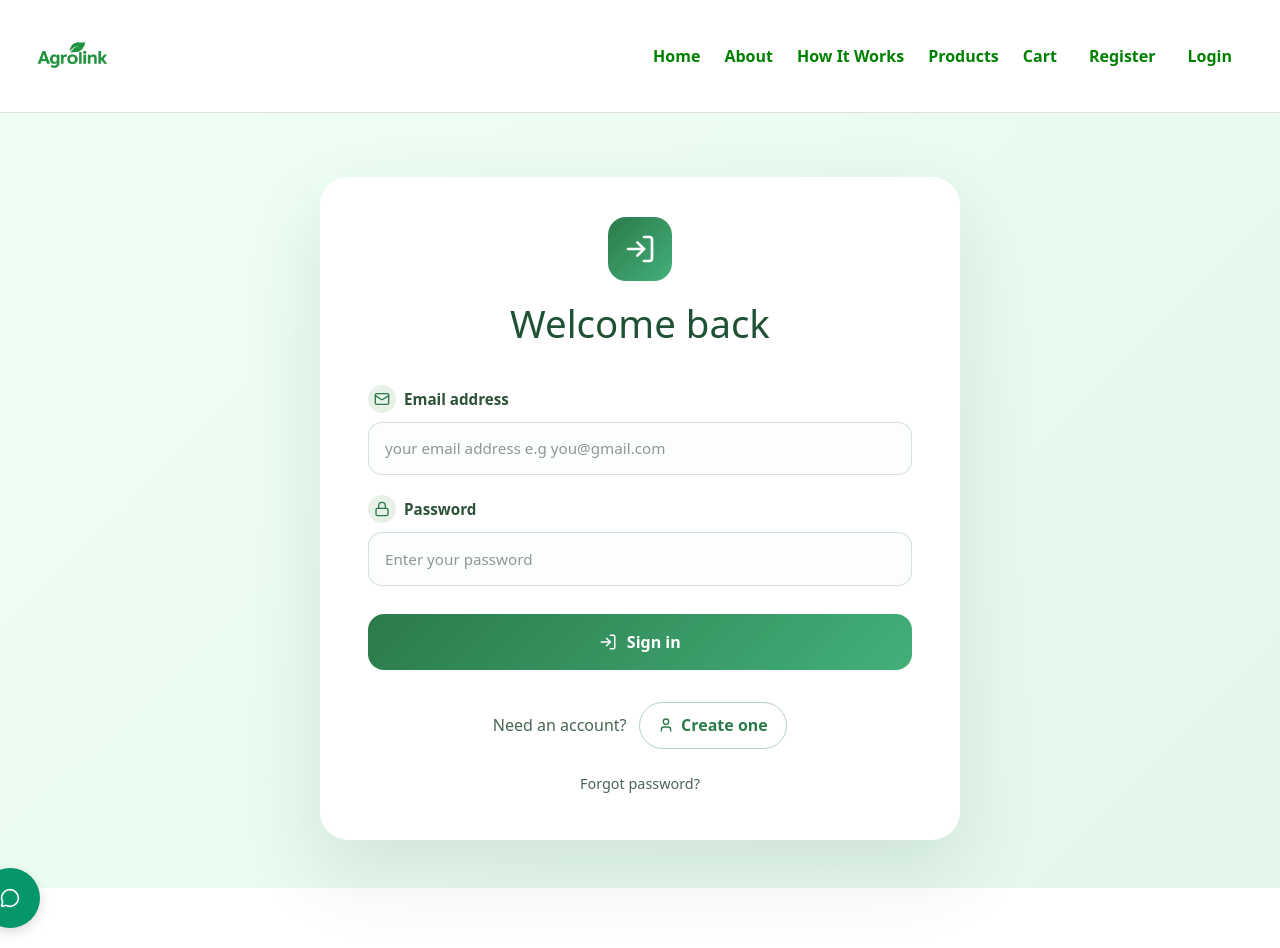
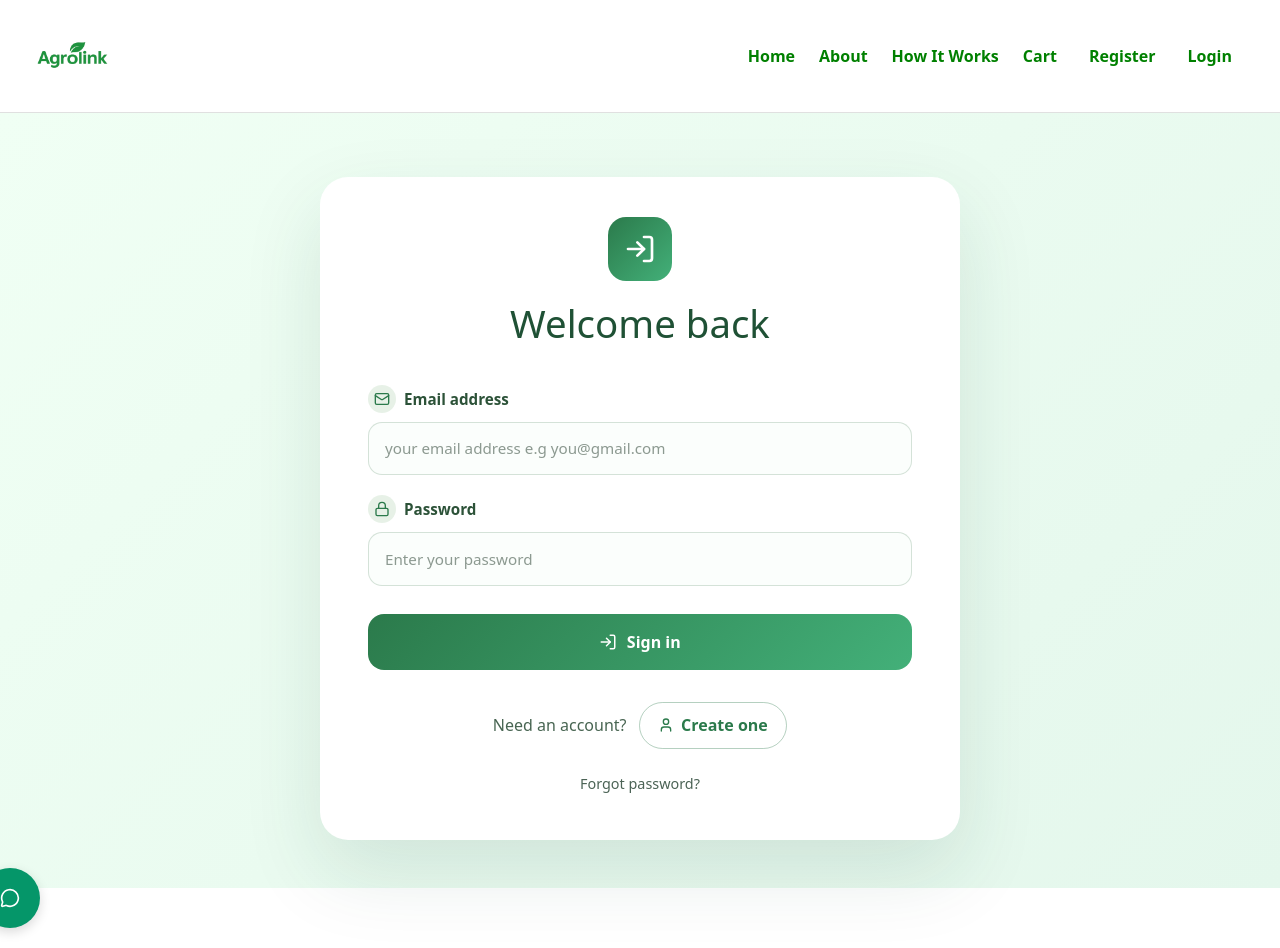
Before and after one commit to stercym/agrolink, a React (Vite) app: page /login in a window 1280 px wide. Built offline with nearby package versions, Linux system fonts and the light colour scheme.

Commit message:
show product navbar link only when a user is  logged in

```diff
--- a/src/components/NavBar.jsx
+++ b/src/components/NavBar.jsx
@@ -105,16 +105,21 @@ function NavBar() {
               How It Works
             </Link>
           </li>
+          {token && (
+            <>
               <li>
                 <Link to="/products" className="nav-item" onClick={closeMenu}>
                   Products
                 </Link>
               </li>
+              </>
+          )}
               <li>
                 <Link to="/carts" className="nav-item" onClick={closeMenu}>
                   Cart
                 </Link>
               </li>
+
         </ul>
 
         <div className="nav-auth">
```
Lines whose indentation alone changed are shown as unchanged.
